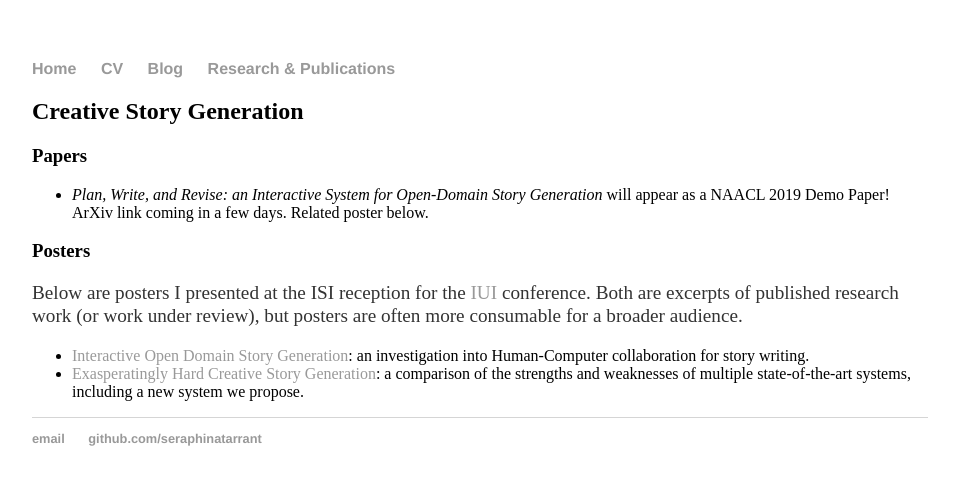
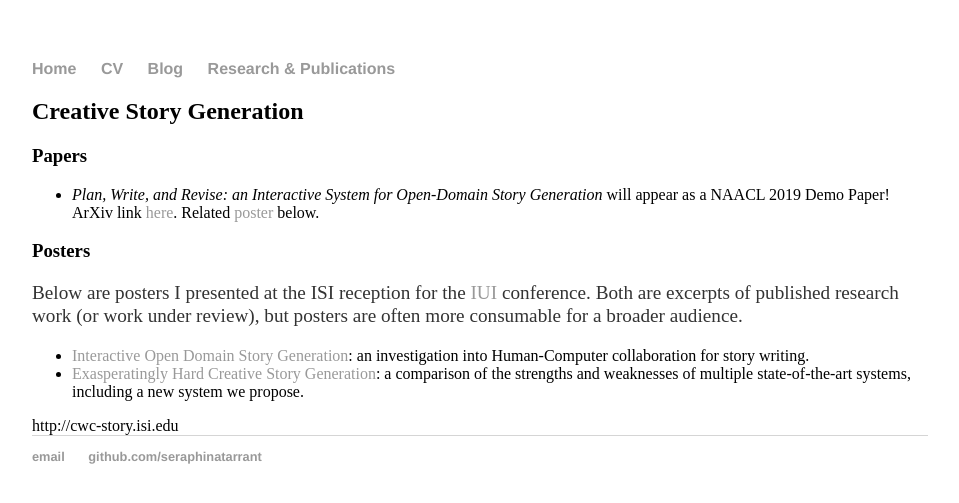
Before and after one commit to seraphinatarrant/seraphinatarrant.github.io, a Jekyll site: the page built from publications/index.html, in a window 1280 px wide. Shown: the top 503 px of the page, without its empty margins (160-1119 px from the left). Built offline with Jekyll 4.4.1, drawn with Linux system fonts in a browser that asks for light colours.

Commit message:
add arxiv link to paper

```diff
--- a/publications/index.html
+++ b/publications/index.html
@@ -7,7 +7,8 @@ title: About Me
 	<h3>Papers</h3>
     <ul>
         <li><i>Plan, Write, and Revise: an Interactive System for Open-Domain Story Generation</i>
-        will appear as a NAACL 2019 Demo Paper! ArXiv link coming in a few days. Related poster below.</li>
+        will appear as a NAACL 2019 Demo Paper! ArXiv link <a href="https://arxiv.org/abs/1904.02357">
+                here</a>. Related <a href="NAACL_work_2019_poster.pdf">poster</a> below.</li>
     </ul>
 
     <h3>Posters</h3>
@@ -24,3 +25,5 @@ title: About Me
 
 
 </div><!-- /.blurb -->
+
+http://cwc-story.isi.edu
```
Also changed, not shown: _posts/2019-03-26-placeholder-post.md (deleted, +0 -7 lines), _posts/2019-04-04-about-NLG.md (added, +5 -0 lines), _posts/2019-04-08-interactive-NLG.md (added, +5 -0 lines).
